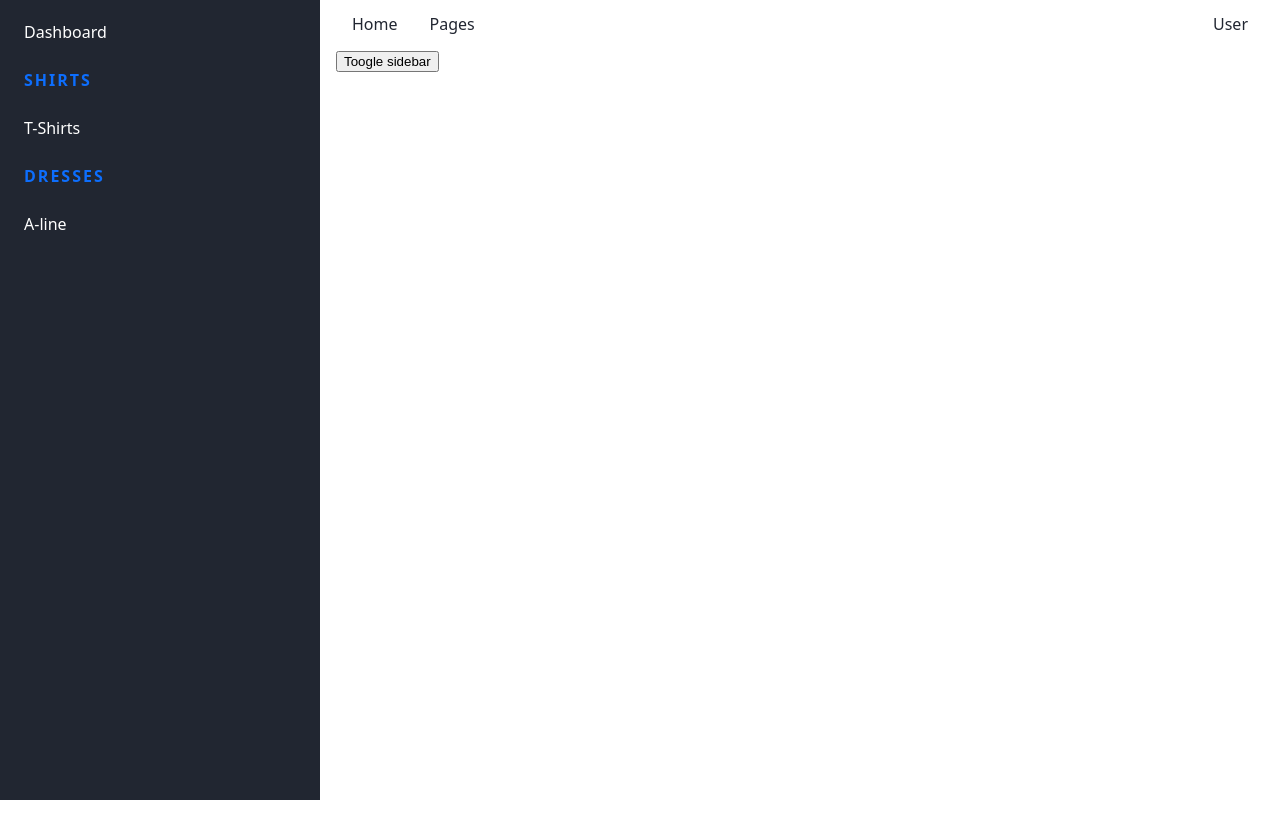
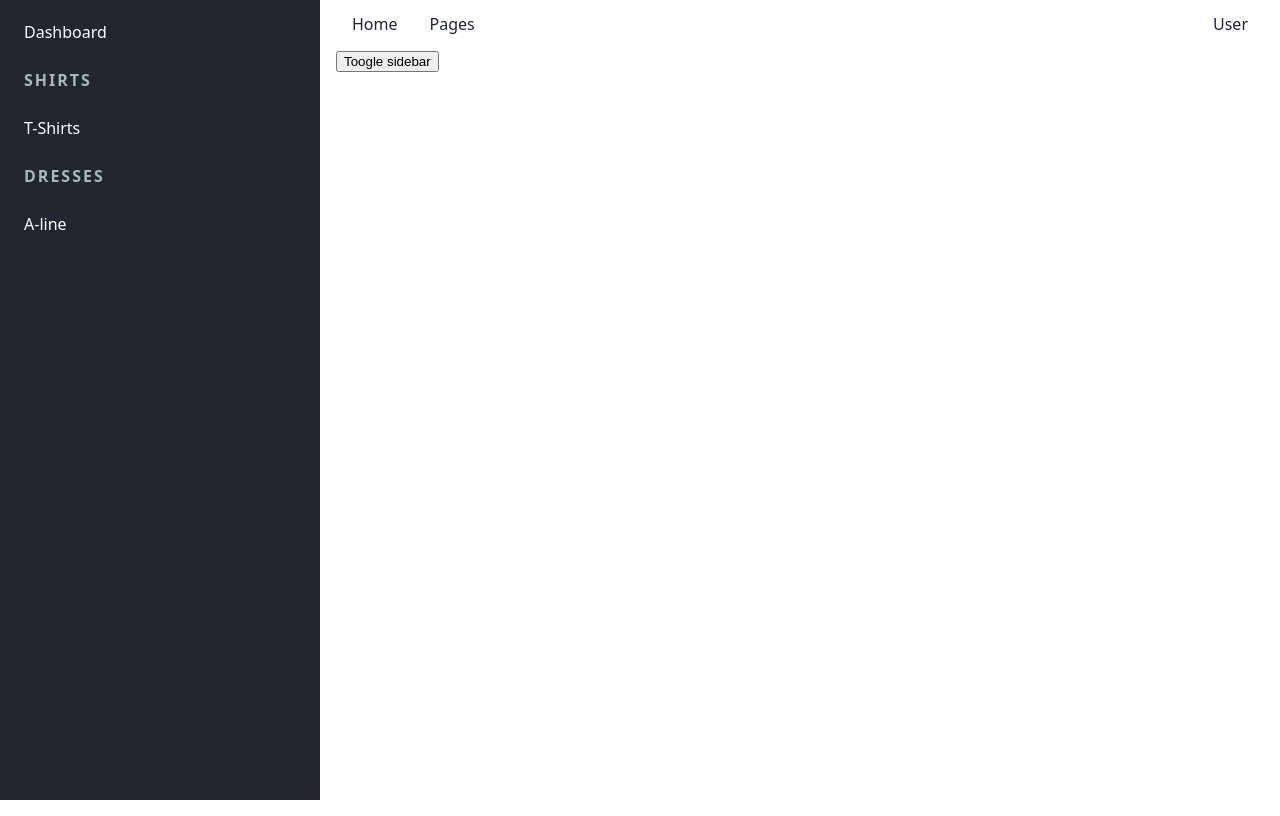
Before and after one commit to rkterungwa16/terk-react-components, a React (Vite) app: page / in a window 1280 px wide. Built offline with nearby package versions, Linux system fonts and the light colour scheme.

Commit message:
add color gray

```diff
--- a/src/index.css
+++ b/src/index.css
@@ -58,22 +58,17 @@
 
   --color-black: #212631;
   --color-white: #ffffff;
-  --color-light-gray: #f3f4f7;
-  --color-gray: #6b7785;
-  --color-green: #1b9e3e;
-  --color-red: #e55353;
-  --color-purple: #5856d6;
 
-  --color-gray: #0d6efd;
-  --color-gray-100: #e7f1ff;
-  --color-gray-200: #b6d4fe;
-  --color-gray-300: #86b7fe;
-  --color-gray-400: #569afe;
-  --color-gray-500: #257dfd;
-  --color-gray-600: #0a58ca;
-  --color-gray-700: #094db1;
-  --color-gray-800: #084298;
-  --color-gray-900: #07377f;
+  --color-gray: #adb5bd;
+  --color-gray-100: #f0f1f3;
+  --color-gray-200: #d3d6da;
+  --color-gray-300: #b5bbc2;
+  --color-gray-400: #97a0aa;
+  --color-gray-500: #7a8591;
+  --color-gray-600: #606b78;
+  --color-gray-700: #565f6a;
+  --color-gray-800: #4b535d;
+  --color-gray-900: #404750;
 
   --color-blue: #0d6efd;
   --color-blue-100: #e7f1ff;
```
